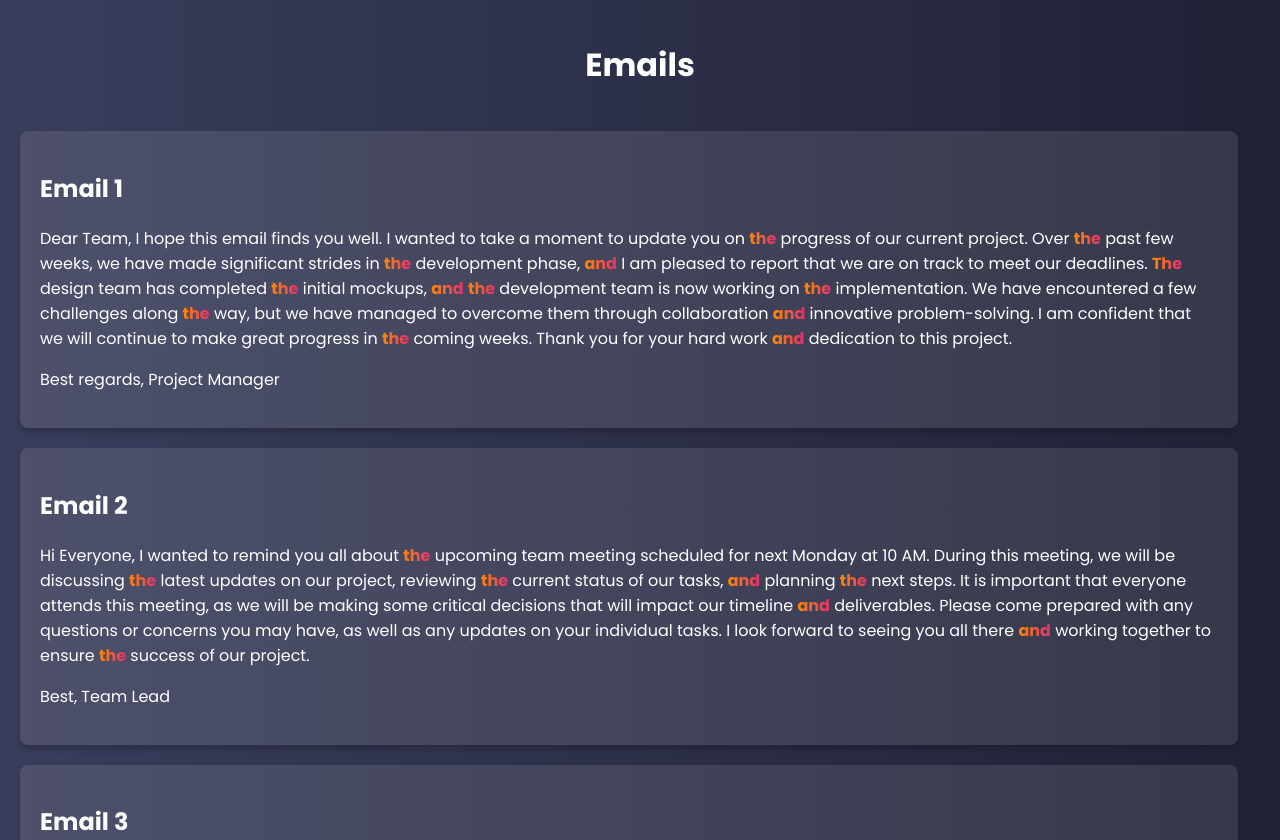
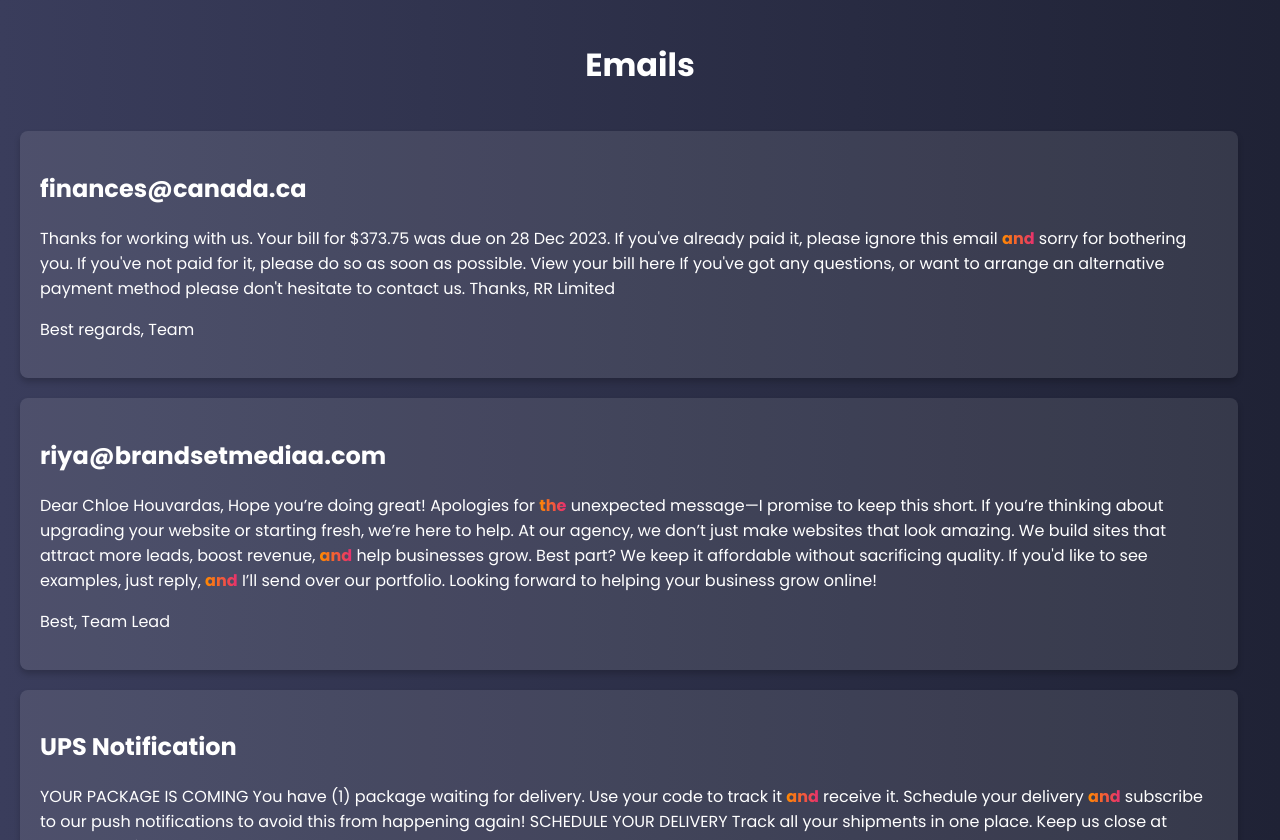
Before and after one commit to ChloeHouvardas/trojo, a React (Vite) app in the folder vite-project/: page /emails in a window 1280 px wide. Built offline with nearby package versions, Linux system fonts and the light colour scheme.

Commit message:
emails modification

```diff
--- a/vite-project/src/pages/Emails.jsx
+++ b/vite-project/src/pages/Emails.jsx
@@ -103,21 +103,56 @@ const Emails = () => {
 
   const emails = [
     {
-      title: "Email 1",
-      content: `Dear Team,
-      I hope this email finds you well. I wanted to take a moment to update you on the progress of our current project. Over the past few weeks, we have made significant strides in the development phase, and I am pleased to report that we are on track to meet our deadlines. The design team has completed the initial mockups, and the development team is now working on the implementation. We have encountered a few challenges along the way, but we have managed to overcome them through collaboration and innovative problem-solving. I am confident that we will continue to make great progress in the coming weeks. Thank you for your hard work and dedication to this project.`,
-      signature: "Best regards,\nProject Manager",
+      title: "finances@canada.ca",
+      content: `Thanks for working with us. Your bill for $373.75 was due on 28 Dec 2023.
+
+If you've already paid it, please ignore this email and sorry for bothering you. If you've not paid for it, please do so as soon as possible.
+
+View your bill here
+
+If you've got any questions, or want to arrange an alternative payment method please don't hesitate to contact us.
+
+Thanks,
+
+RR Limited`,
+      signature: "Best regards,\nTeam",
     },
     {
-      title: "Email 2",
-      content: `Hi Everyone,
-      I wanted to remind you all about the upcoming team meeting scheduled for next Monday at 10 AM. During this meeting, we will be discussing the latest updates on our project, reviewing the current status of our tasks, and planning the next steps. It is important that everyone attends this meeting, as we will be making some critical decisions that will impact our timeline and deliverables. Please come prepared with any questions or concerns you may have, as well as any updates on your individual tasks. I look forward to seeing you all there and working together to ensure the success of our project.`,
+      title: "riya@brandsetmediaa.com",
+      content: `Dear Chloe Houvardas,
+
+Hope you’re doing great! Apologies for the unexpected message—I promise to keep this short.
+
+If you’re thinking about upgrading your website or starting fresh, we’re here to help. At our agency, we don’t just make websites that look amazing.
+
+We build sites that attract more leads, boost revenue, and help businesses grow.
+
+Best part? We keep it affordable without sacrificing quality.
+
+If you'd like to see examples, just reply, and I’ll send over our portfolio.
+
+Looking forward to helping your business grow online!`,
       signature: "Best,\nTeam Lead",
     },
     {
-      title: "Email 3",
-      content: `Hello Team,
-      I am writing to inform you about a new initiative that we will be launching next month. This initiative aims to improve our internal communication and collaboration by implementing a new project management tool. The tool will help us streamline our workflows, track progress more effectively, and enhance our overall productivity. We will be providing training sessions for all team members to ensure a smooth transition to the new system. I believe this change will greatly benefit our team and help us achieve our goals more efficiently. Please stay tuned for more details and the schedule for the training sessions.`,
+      title: "UPS Notification",
+      content: `YOUR PACKAGE IS COMING
+  You have (1) package waiting for delivery. Use your code to track it and receive it. Schedule your delivery and subscribe to our push notifications to avoid this from happening again!
+
+  SCHEDULE YOUR DELIVERY
+
+  Track all your shipments in one place. Keep us close at hand!
+  Tracking Code: 1013992`,
+  "signature": "UPS Delivery Team"
+},
+
+{
+  "title": "Follow up on your Real Canadian Superstore application",
+  "content": `Thank you for your interest in joining Loblaw! We truly appreciate the time and effort you’ve put into your application. We are in the process of transitioning to a new application system to better serve our candidates and make applying easier. Our new system includes a recruitment assistant, Alex, who will guide you through the application process and provide real-time support.
+
+  If you are still interested in pursuing a role with us, we kindly ask that you reapply after Monday, January 20th through our Career site on this link.
+
+  We sincerely appreciate your understanding during this transition and look forward to reconnecting with you soon. Thank you again for your interest in Loblaw, and we look forward to hearing from you again!`,
       signature: "Thank you,\nOperations Manager",
     },
   ];
```
